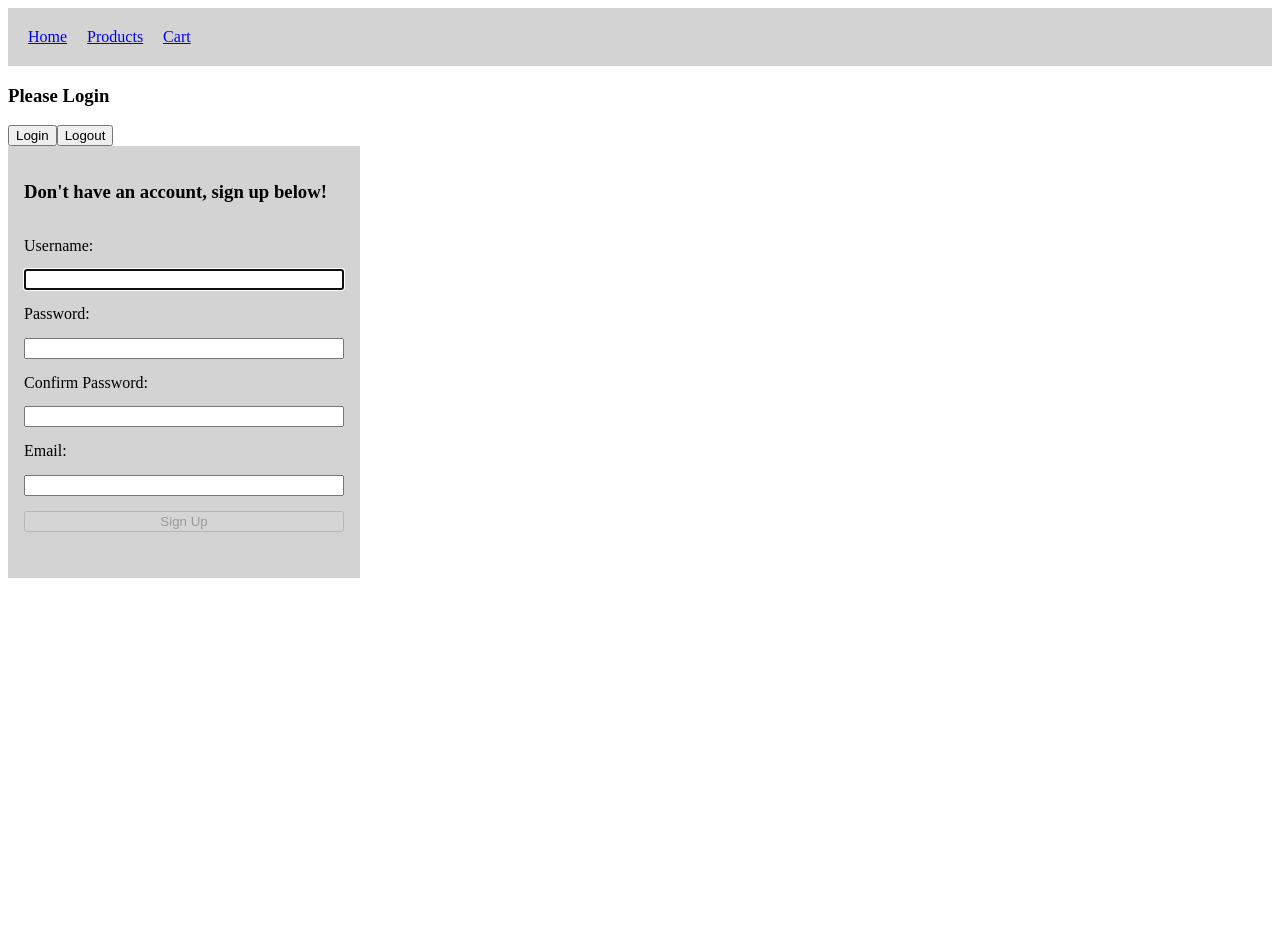
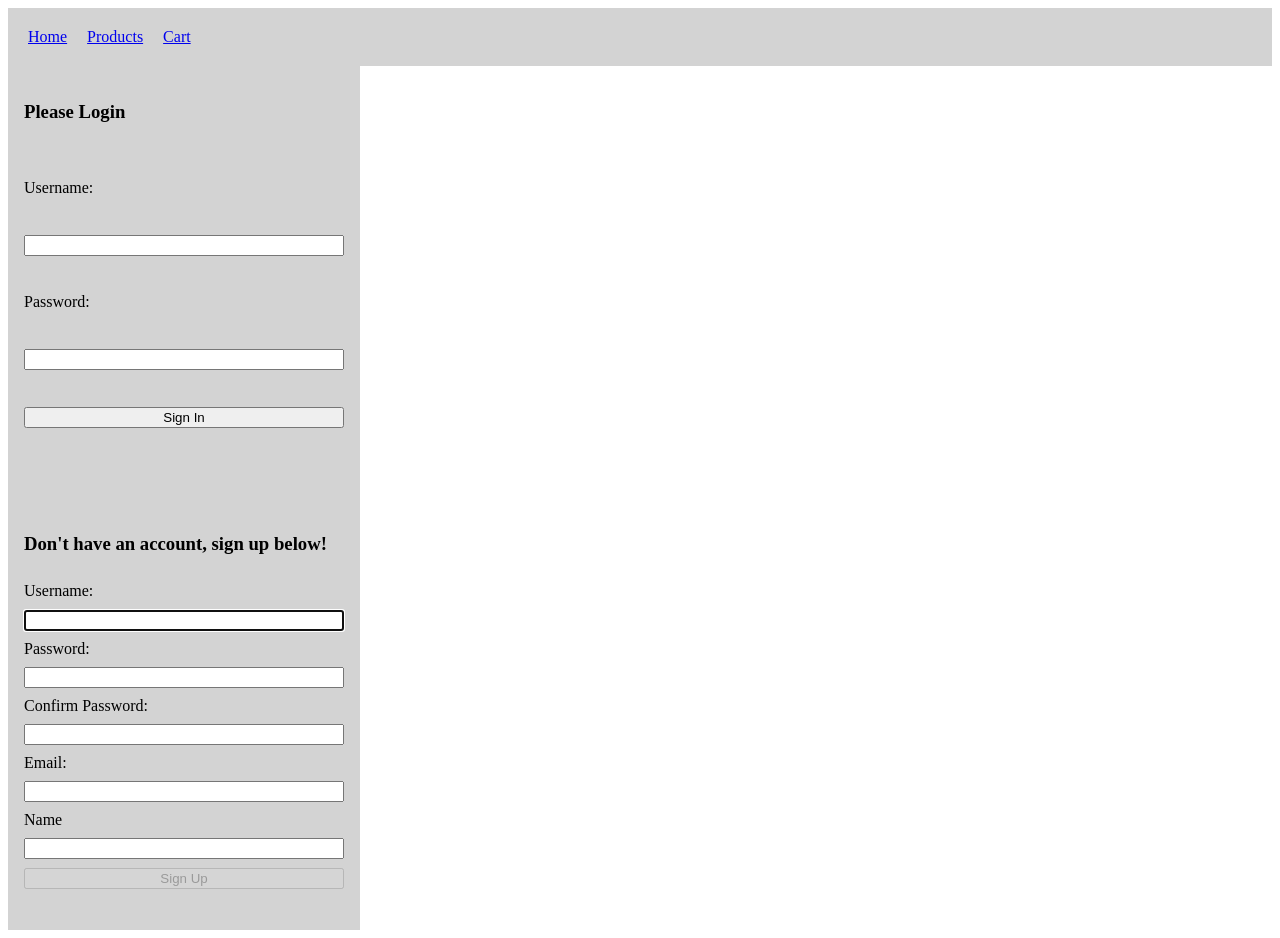
Before and after one commit to carlosbanales/fauxwebstore, a React (Create React App) app: page / in a window 1280 px wide. Before the commit the page ends 800 px from the top, so only its background shows below. Built offline with nearby package versions, Linux system fonts and the light colour scheme; no server answers.

Commit message:
fixed broken code

```diff
--- a/src/components/Login.js
+++ b/src/components/Login.js
@@ -1,10 +1,51 @@
-function Login({ auth }) {
+import { useRef, useState, useEffect } from 'react';
+
+function Login() {
+
+	const userRef = useRef();
+	const errRef = useRef();
+
+	const [user, setUser] = useState('');
+	const [pwd, setPwd] = useState('');
+  const [errMsg, setErrMsg] = useState('');
+	const [success, setSuccess] = useState(false);
+
+	useEffect(() => {
+		userRef.current.focus();
+	}, [])
+
+	useEffect(() => {
+		setErrMsg('');
+	}, [user, pwd])
+
 	return (
-		<div>
+		<section>
+			<p ref={errRef} className={errMsg ? "errmsg" :
+			"offscreen"} aria-live="assertive">{errMsg}</p>
 			<h3>Please Login</h3>
-			<button>Login</button>
-			<button>Logout</button>
-		</div>
+			<form>
+				<label htmlFor="username">Username:</label>
+				<input
+					type="text"
+					id="username"
+					ref={userRef}
+					autoComplete="off"
+					onChange={(e) => setUser(e.target.value)}
+					value={user}
+					required
+				/>
+
+				<label htmlFor="password">Password:</label>
+				<input
+					type="password"
+					id="password"
+					onChange={(e) => setPwd(e.target.value)}
+					value={pwd}
+					required
+				/>
+				<button>Sign In</button>
+			</form>
+		</section>
 	)
 }
 
--- a/src/components/Products.js
+++ b/src/components/Products.js
@@ -1,5 +1,5 @@
 import ProductCard from './ProductCard';
-import { useState, useEffect } from 'react';
+// import { useState, useEffect } from 'react';
 import { Outlet, useParams} from 'react-router-dom';
 
 function Products({products}) {
--- a/src/components/Register.js
+++ b/src/components/Register.js
@@ -1,4 +1,6 @@
 import { useRef, useState, useEffect } from 'react';
+
+//write the correct regex statement for the email
 
 const EMAIL_REGEX = /^[a-zA-Z][a-zA-Z0-9-_]/;
 const USER_REGEX = /^[a-zA-Z][a-zA-Z0-9-_]{3,23}$/;
@@ -8,10 +10,6 @@ const REGISTER_URL = 'https://fakestoreapi.com/users';
 function Register() {
 	const userRef = useRef();
 	const errRef = useRef();
-
-	const [email, setEmail] = useState('');
-	const [validEmail, setValidEmail] = useState(false);
-	const [emailFocus, setEmailFocus] = useState(false);
 
 	const [user, setUser] = useState('');
 	const [validName, setValidName] = useState(false);
@@ -24,6 +22,13 @@ function Register() {
 	const [matchPwd, setMatchPwd] = useState('');
 	const [validMatch, setValidMatch] = useState(false);
 	const [matchFocus, setMatchFocus] = useState(false);
+
+	const [email, setEmail] = useState('');
+	const [validEmail, setValidEmail] = useState(false);
+	const [emailFocus, setEmailFocus] = useState(false);
+
+	const [firstName, setFirstName] = useState('');
+	//const [firstName, ]
 
 	const [error, setError] = useState('');
 	const [success, setSuccess] = useState(false);
@@ -216,6 +221,16 @@ function Register() {
 						<span className={validEmail || !email ? "hide" : "invalid"}>
 							Invalid
 						</span>
+						<label htmlFor="Name">
+							Name
+						</label>
+						<input
+							type="text"
+							id="name"
+							autoComplete="off"
+							onChange={(e) => setFirstName(e.target.value)}
+							required
+						/>
 						<button
 							disabled={!validName || !validPwd || !validMatch ? true:false}>
 								Sign Up
```
Also changed, not shown: 1 other file (tests, documents, lock files or other folders).
